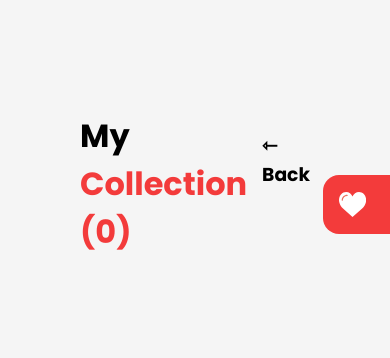
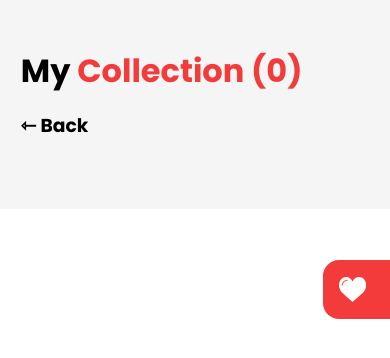
Before and after one commit to zernonia/nuxtjs-pinterest, a Nuxt app: page /collection in a window 390 px wide. Shown: the top 358 px of the page. Built offline with nearby package versions, Linux system fonts and the light colour scheme.

Commit message:
Responsive Design

```diff
--- a/assets/main.css
+++ b/assets/main.css
@@ -196,3 +196,56 @@ body{
     margin: 2em;
     width:1.6em;
   }
+
+
+@media screen and (max-width: 425px){
+  .content{
+    padding: 3em;
+  }
+  .header{
+    flex-direction: column;
+    padding-bottom: 1.5em;
+    line-height: 2.3em;
+  }
+  .search{
+    margin-top: 1.4em;
+    margin-bottom: 1.4em;
+  }
+  .gallery{
+    columns: 1;
+
+  }
+  .modalcontent{
+    flex-direction: column;
+  }
+  .modalimg{width: 100%}
+  .modaltext{
+    width: 92%;
+    padding: 0.8em;
+  }
+  .modaldesc{
+    font-size: 1.4em;
+    margin-top:0.3em;
+  }
+  .modallove{
+    margin: 0.5em;
+  }
+  .modaluser{
+    margin-bottom:0em;
+  }
+  .close{
+    margin:0.3em;
+  }
+  .side{
+    position: absolute;
+    top:30%;
+  }
+}
+
+@media screen and (max-width: 425px){
+  .content{
+    padding: 1.3em;
+  }
+
+
+}
```
